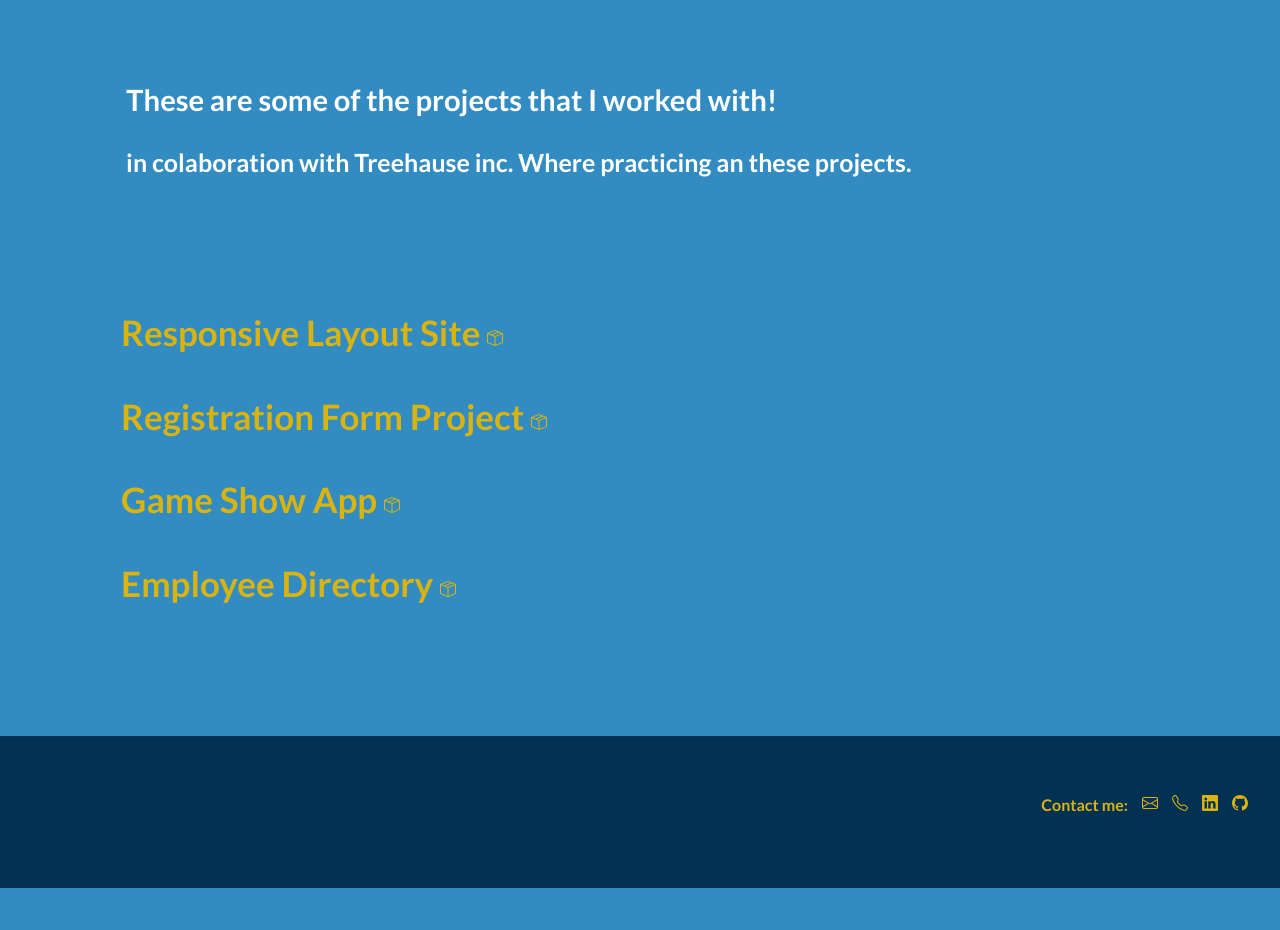
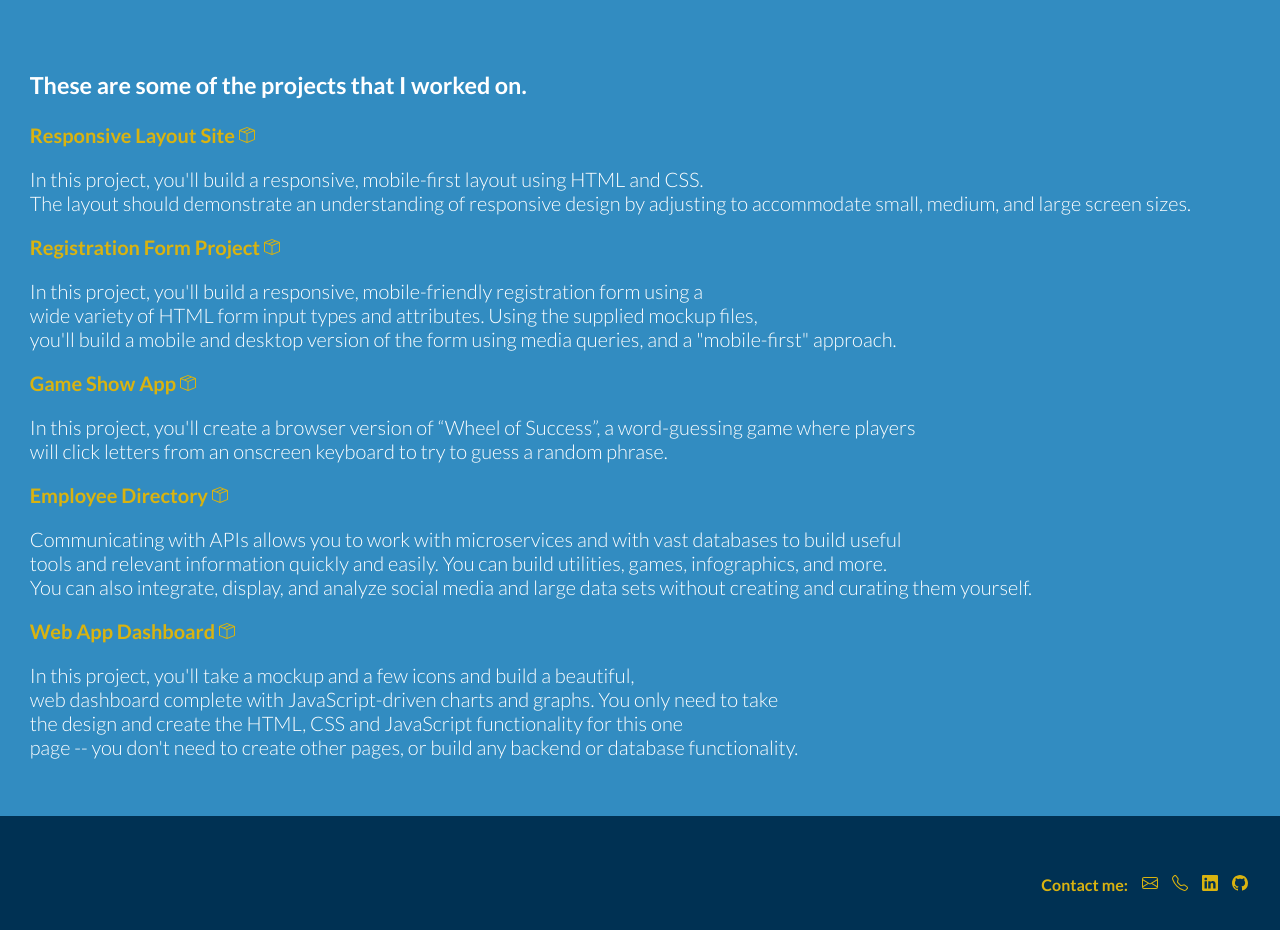
Before and after one commit to Ivan0812/Capstone_Portfolio, a plain HTML site: page index.html in a window 1280 px wide. Shown: the part 840-1770 px from the top of the page. Before the commit the page ends 1728 px from the top, so only its background shows below. Drawn offline with Linux system fonts and the light colour scheme.

Commit message:
commited

```diff
--- a/app.js
+++ b/app.js
@@ -1,11 +1,4 @@
 
-
-
- document.addEventListener('DOMContentLoaded', function() {
-        // Add the 'fade-in' class to .profile when the page is loaded
-        var profile = document.querySelector('.profile');
-        profile.classList.add('fade-in');
-    });
 
 
 // ----- MODALS ----- //
@@ -26,11 +19,11 @@ document.querySelectorAll('.about').forEach(function(element) {
     });
 });
 
-    //  document.querySelectorAll('.contact').forEach(function(element) {
-    //  element.addEventListener('click', function() {
-    //    openModal('contactModal');
-    //   });
-    // });
+      document.querySelectorAll('.tel').forEach(function(element) {
+      element.addEventListener('click', function() {
+        openModal('telModal');
+    });
+ });
 
 
 // DROPDOWN //
@@ -50,3 +43,11 @@ document.querySelectorAll('.about').forEach(function(element) {
     document.body.addEventListener('click', function() {
         dropdownContent.style.display = 'none';
     });
+
+
+
+    document.addEventListener('DOMContentLoaded', function() {
+        // Add the 'fade-in' class to .profile when the page is loaded
+        var profile = document.querySelector('.profile');
+        profile.classList.add('fade-in');
+    });
--- a/index.html
+++ b/index.html
@@ -41,28 +41,44 @@
       <hr>
 
       <div class="project-container">
+        <div id="projects" class="projects">
 
-           <div class="project-text">
-           <h3>These are some of the projects that I worked with!</h3>
-           <p>in colaboration with Treehause inc. Where practicing an these projects.</p>
-           </div>
-
-         <div id="projects" class="projects">
-
+           <h3>These are some of the projects that I worked on.</h3>
             <a  class="box" href="https://github.com/Ivan0812/responsive-layout-site.git" target="_blank">Responsive Layout Site  <svg xmlns="http://www.w3.org/2000/svg"   width="16" height="16" fill="currentColor" class="box" viewBox="0 0 16 16">
                 <path d="M8.186 1.113a.5.5 0 0 0-.372 0L1.846 3.5l2.404.961L10.404 2zm3.564 1.426L5.596 5 8 5.961 14.154 3.5zm3.25 1.7-6.5 2.6v7.922l6.5-2.6V4.24zM7.5 14.762V6.838L1 4.239v7.923zM7.443.184a1.5 1.5 0 0 1 1.114 0l7.129 2.852A.5.5 0 0 1 16 3.5v8.662a1 1 0 0 1-.629.928l-7.185 2.874a.5.5 0 0 1-.372 0L.63 13.09a1 1 0 0 1-.63-.928V3.5a.5.5 0 0 1 .314-.464z"/>
-            </svg> </a>
-            <a class="box"  href="https://github.com/Ivan0812/Registration_Form-project3.git"  target="_blank">Registration Form Project  <svg xmlns="http://www.w3.org/2000/svg"  width="16" height="16" fill="currentColor" class="box" viewBox="0 0 16 16">
+            </svg>
+            </a>
+           <p>In this project, you'll build a responsive, mobile-first layout using HTML and CSS. <br>
+            The layout should demonstrate an understanding of responsive design by adjusting to accommodate small, medium, and large screen sizes.</p>
+           <a class="box"  href="https://github.com/Ivan0812/Registration_Form-project3.git"  target="_blank">Registration Form Project  <svg xmlns="http://www.w3.org/2000/svg"  width="16" height="16" fill="currentColor" class="box" viewBox="0 0 16 16">
                 <path d="M8.186 1.113a.5.5 0 0 0-.372 0L1.846 3.5l2.404.961L10.404 2zm3.564 1.426L5.596 5 8 5.961 14.154 3.5zm3.25 1.7-6.5 2.6v7.922l6.5-2.6V4.24zM7.5 14.762V6.838L1 4.239v7.923zM7.443.184a1.5 1.5 0 0 1 1.114 0l7.129 2.852A.5.5 0 0 1 16 3.5v8.662a1 1 0 0 1-.629.928l-7.185 2.874a.5.5 0 0 1-.372 0L.63 13.09a1 1 0 0 1-.63-.928V3.5a.5.5 0 0 1 .314-.464z"/>
-            </svg></a>
-            <a class="box"  href="https://github.com/Ivan0812/Game_Show_App.git" target="_blank">Game Show App  <svg xmlns="http://www.w3.org/2000/svg" width="16" height="16" fill="currentColor" class="box" viewBox="0 0 16 16">
+            </svg>
+            </a>
+           <p>In this project, you'll build a responsive, mobile-friendly registration form using a <br>
+             wide variety of HTML form input types and attributes. Using the supplied mockup files, <br>
+              you'll build a mobile and desktop version of the form using media queries, and a "mobile-first" approach.</p>
+           <a class="box"  href="https://github.com/Ivan0812/Game_Show_App.git" target="_blank">Game Show App  <svg xmlns="http://www.w3.org/2000/svg" width="16" height="16" fill="currentColor" class="box" viewBox="0 0 16 16">
                 <path d="M8.186 1.113a.5.5 0 0 0-.372 0L1.846 3.5l2.404.961L10.404 2zm3.564 1.426L5.596 5 8 5.961 14.154 3.5zm3.25 1.7-6.5 2.6v7.922l6.5-2.6V4.24zM7.5 14.762V6.838L1 4.239v7.923zM7.443.184a1.5 1.5 0 0 1 1.114 0l7.129 2.852A.5.5 0 0 1 16 3.5v8.662a1 1 0 0 1-.629.928l-7.185 2.874a.5.5 0 0 1-.372 0L.63 13.09a1 1 0 0 1-.63-.928V3.5a.5.5 0 0 1 .314-.464z"/>
-            </svg></a>
-            <a class="box"  href="https://github.com/Ivan0812/Employee_Directory.git" target="_blank">Employee Directory  <svg xmlns="http://www.w3.org/2000/svg"  width="16" height="16" fill="currentColor" class="box" viewBox="0 0 16 16">
+            </svg>
+           </a>
+           <p>In this project, you'll create a browser version of “Wheel of Success”, a word-guessing game where players <br>
+             will click letters from an onscreen keyboard to try to guess a random phrase.</p>
+             <a class="box"  href="https://github.com/Ivan0812/Employee_Directory.git" target="_blank">Employee Directory  <svg xmlns="http://www.w3.org/2000/svg"  width="16" height="16" fill="currentColor" class="box" viewBox="0 0 16 16">
                 <path d="M8.186 1.113a.5.5 0 0 0-.372 0L1.846 3.5l2.404.961L10.404 2zm3.564 1.426L5.596 5 8 5.961 14.154 3.5zm3.25 1.7-6.5 2.6v7.922l6.5-2.6V4.24zM7.5 14.762V6.838L1 4.239v7.923zM7.443.184a1.5 1.5 0 0 1 1.114 0l7.129 2.852A.5.5 0 0 1 16 3.5v8.662a1 1 0 0 1-.629.928l-7.185 2.874a.5.5 0 0 1-.372 0L.63 13.09a1 1 0 0 1-.63-.928V3.5a.5.5 0 0 1 .314-.464z"/>
-            </svg></a>
-            </div>
-
+            </svg>
+           </a>
+             <p>Communicating with APIs allows you to work with microservices and with vast databases to build useful <br>
+                 tools and relevant information quickly and easily. You can build utilities, games, infographics, and more. <br>
+                  You can also integrate, display, and analyze social media and large data sets without creating and curating them yourself.</p>
+                   <a  class="box" href="https://github.com/Ivan0812/Web_App_Dashboard.git" target="_blank">Web App Dashboard  <svg xmlns="http://www.w3.org/2000/svg"   width="16" height="16" fill="currentColor" class="box" viewBox="0 0 16 16">
+                <path d="M8.186 1.113a.5.5 0 0 0-.372 0L1.846 3.5l2.404.961L10.404 2zm3.564 1.426L5.596 5 8 5.961 14.154 3.5zm3.25 1.7-6.5 2.6v7.922l6.5-2.6V4.24zM7.5 14.762V6.838L1 4.239v7.923zM7.443.184a1.5 1.5 0 0 1 1.114 0l7.129 2.852A.5.5 0 0 1 16 3.5v8.662a1 1 0 0 1-.629.928l-7.185 2.874a.5.5 0 0 1-.372 0L.63 13.09a1 1 0 0 1-.63-.928V3.5a.5.5 0 0 1 .314-.464z"/>
+            </svg>
+           </a>
+             <p>In this project, you'll take a mockup and a few icons and build a beautiful, <br>
+                  web dashboard complete with JavaScript-driven charts and graphs. You only need to take <br>
+                  the design and create the HTML, CSS and JavaScript functionality for this one <br>
+                   page -- you don't need to create other pages, or build any backend or database functionality.</p>
+        </div>
       </div>
 
 
@@ -84,19 +100,27 @@
             where love, family, and a passion for web development
             converged into a harmonious symphony.
         </p>
-        <div class="overlay" onclick="closeModal('aboutModal')"></div>
+
     </div>
+    <div id="telModal" class="modal">
+        <button  class="close" onclick="closeModal('telModal')">&times</button>
+        <span>0812kova@gmail.com</span>
+        <span>+01605649998</span>
+    </div>
+         <div class="overlay" onclick="closeModal('telModal')"></div>
+         <div class="overlay" onclick="closeModal('aboutModal')"></div>
 
         <Footer id="contactMe">
                 <div class="contact">
                 <span>Contact me:</span>
-                <a href="#" data-telephone="0812kova@gmail.com"> <svg class="contact-icon" xmlns="http://www.w3.org/2000/svg" width="16" height="16" fill="currentColor" class="bi bi-envelope" viewBox="0 0 16 16">
+
+                <svg class="contact-icon tel"  xmlns="http://www.w3.org/2000/svg" width="16" height="16" fill="currentColor" class="bi bi-envelope" viewBox="0 0 16 16">
                     <path d="M0 4a2 2 0 0 1 2-2h12a2 2 0 0 1 2 2v8a2 2 0 0 1-2 2H2a2 2 0 0 1-2-2zm2-1a1 1 0 0 0-1 1v.217l7 4.2 7-4.2V4a1 1 0 0 0-1-1zm13 2.383-4.708 2.825L15 11.105zm-.034 6.876-5.64-3.471L8 9.583l-1.326-.795-5.64 3.47A1 1 0 0 0 2 13h12a1 1 0 0 0 .966-.741M1 11.105l4.708-2.897L1 5.383z"/>
                   </svg>
-                </a>
-                <a href="#" data-telephone="+01605649998"><svg class="contact-icon" xmlns="http://www.w3.org/2000/svg" width="16" height="16" fill="currentColor" class="bi bi-telephone" viewBox="0 0 16 16">
+
+                <svg class="contact-icon tel" xmlns="http://www.w3.org/2000/svg" width="16" height="16" fill="currentColor" class="bi bi-telephone" viewBox="0 0 16 16">
                     <path d="M3.654 1.328a.678.678 0 0 0-1.015-.063L1.605 2.3c-.483.484-.661 1.169-.45 1.77a17.6 17.6 0 0 0 4.168 6.608 17.6 17.6 0 0 0 6.608 4.168c.601.211 1.286.033 1.77-.45l1.034-1.034a.678.678 0 0 0-.063-1.015l-2.307-1.794a.68.68 0 0 0-.58-.122l-2.19.547a1.75 1.75 0 0 1-1.657-.459L5.482 8.062a1.75 1.75 0 0 1-.46-1.657l.548-2.19a.68.68 0 0 0-.122-.58zM1.884.511a1.745 1.745 0 0 1 2.612.163L6.29 2.98c.329.423.445.974.315 1.494l-.547 2.19a.68.68 0 0 0 .178.643l2.457 2.457a.68.68 0 0 0 .644.178l2.189-.547a1.75 1.75 0 0 1 1.494.315l2.306 1.794c.829.645.905 1.87.163 2.611l-1.034 1.034c-.74.74-1.846 1.065-2.877.702a18.6 18.6 0 0 1-7.01-4.42 18.6 18.6 0 0 1-4.42-7.009c-.362-1.03-.037-2.137.703-2.877z"/>
-                  </svg></a>
+                </svg>
 
                 <a href="https://de.linkedin.com/" ><svg class="contact-icon" xmlns="http://www.w3.org/2000/svg" width="16" height="16" fill="currentColor" class="bi bi-linkedin" viewBox="0 0 16 16">
                   <path d="M0 1.146C0 .513.526 0 1.175 0h13.65C15.474 0 16 .513 16 1.146v13.708c0 .633-.526 1.146-1.175 1.146H1.175C.526 16 0 15.487 0 14.854zm4.943 12.248V6.169H2.542v7.225zm-1.2-8.212c.837 0 1.358-.554 1.358-1.248-.015-.709-.52-1.248-1.342-1.248S2.4 3.226 2.4 3.934c0 .694.521 1.248 1.327 1.248zm4.908 8.212V9.359c0-.216.016-.432.08-.586.173-.431.568-.878 1.232-.878.869 0 1.216.662 1.216 1.634v3.865h2.401V9.25c0-2.22-1.184-3.252-2.764-3.252-1.274 0-1.845.7-2.165 1.193v.025h-.016l.016-.025V6.169h-2.4c.03.678 0 7.225 0 7.225z"/>
--- a/style.css
+++ b/style.css
@@ -131,7 +131,7 @@ margin-top: 20px;
 
 /* ----- PROJECTS -----*/
 .project-container {
-    height: 70vh;
+    height: 80vh;
     display: grid;
     margin-bottom: 8rem;
 }
@@ -145,8 +145,8 @@ margin-top: 20px;
 .projects {
     display: grid;
     background: #328cc1;
-    font-size: 35px;
-    line-height: 50px;
+    color: #fff;
+    font-size: 20px;
     justify-items: start;
     align-content: space-between;
 }
```
